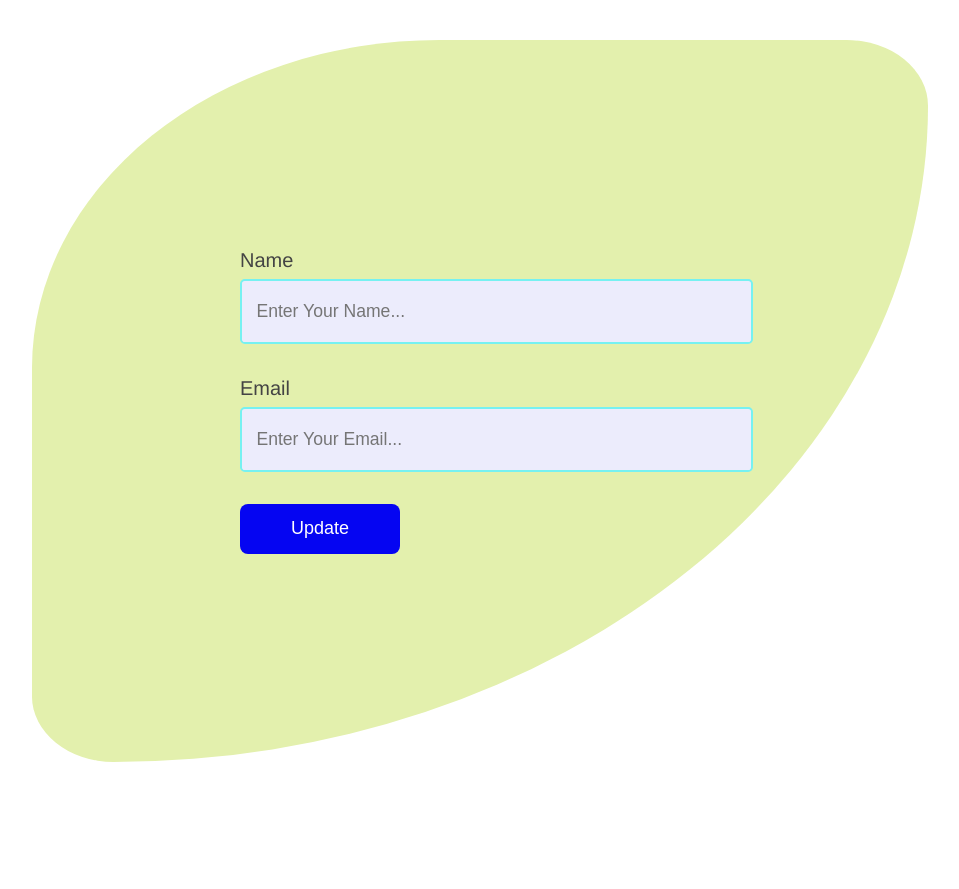
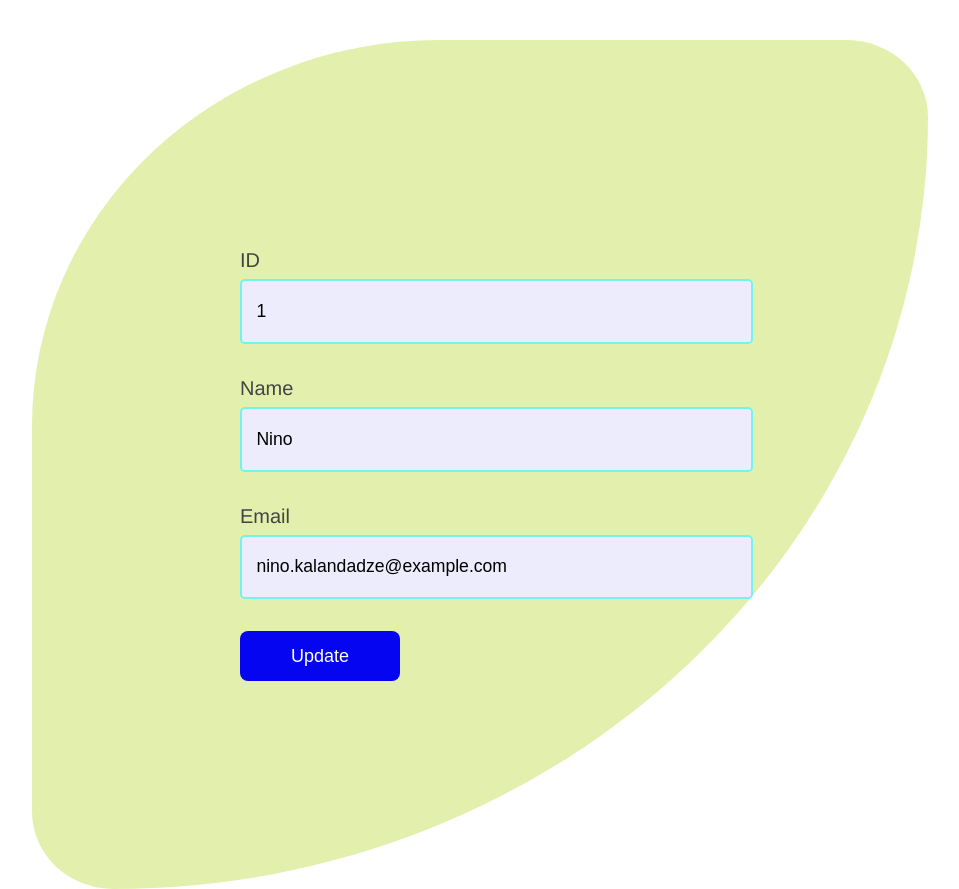
Before and after one commit to nucikk/usercrud, a React (Create React App) app: page /update/1 in a window 1280 px wide. Shown: the whole page, without its empty margins (160-1119 px from the left). Before the commit the page ends 800 px from the top, so only its background shows below. Built offline with nearby package versions, Linux system fonts and the light colour scheme; no server answers; data requests are answered from the project's data file.

Commit message:
Add update functionality to user information

```diff
--- a/src/Page/Create.jsx
+++ b/src/Page/Create.jsx
@@ -22,6 +22,7 @@ const navigate = useNavigate()
 
   return (
     <div className="form_container">
+
      <div className="form_field">
       <form onSubmit={handleSubmit}>
       <label htmlFor="Full Name">Name</label>
--- a/src/Page/Update.jsx
+++ b/src/Page/Update.jsx
@@ -1,46 +1,75 @@
-import React, { useEffect, useState } from 'react'
-import axios from 'axios';
-import { useNavigate, useParams} from "react-router-dom"
+import React, { useEffect, useState } from "react";
+import axios from "axios";
+import { useNavigate, useParams } from "react-router-dom";
+
 const Update = () => {
-  const {id} = useParams()
-  const [inputDate, setInputDate] = useState({
+  const { id } = useParams();
+  const [inputData, setInputData] = useState({
+    id: id,
     name: "",
     email: "",
-})
-const navigate = useNavigate()
+  });
+  const navigate = useNavigate();
+
   useEffect(() => {
-  axios.get('http://localhost:3030/users' + id)
-  .then(res => setInputDate(res.deta))
-  .catch(err => console.log(err))
-})
+    axios
+      .get(`http://localhost:3030/users/${id}`)
+      .then((res) => setInputData(res.data))
+      .catch((err) => console.log(err));
+  }, [id]);
 
   const handleSubmit = (e) => {
- e.preventDefault()
- axios.post('http://localhost:3030/users'+id, inputDate)
- .then(res => {
-   alert("successfully Update")
-   navigate('/')
- })
-}
+    e.preventDefault();
+    axios
+      .put(`http://localhost:3030/users/${id}`, inputData)
+      .then((res) => {
+        alert("Update successfully");
+        navigate("/");
+      });
+  };
+
   return (
     <div>
       <div className="form_container">
         <div className="form_field">
           <form onSubmit={handleSubmit}>
-      <label htmlFor="Full Name">Name</label>
-      <input type="text" name="Full Name" className="form_input" placeholder="Enter Your Name..."
-      value={inputDate.name}
-      onChange={e => setInputDate({...inputDate, name: e.target.value})}/>
+            <label htmlFor="id">ID</label>
+            <input
+              type="text"
+              name="id"
+              className="form_input"
+              placeholder="Enter Your Name..."
+              value={inputData.id}
+            />
+
+            <label htmlFor="name">Name</label>
+            <input
+              type="text"
+              name="name"
+              className="form_input"
+              placeholder="Enter Your Name..."
+              value={inputData.name}
+              onChange={(e) =>
+                setInputData({ ...inputData, name: e.target.value })
+              }
+            />
             <label htmlFor="email">Email</label>
-      <input type="email" name="email" className="form_input"  placeholder="Enter Your Email..."
-      value={inputDate.email}
-       onChange={e => setInputDate({...inputDate, email: e.target.value})}/>
+            <input
+              type="email"
+              name="email"
+              className="form_input"
+              placeholder="Enter Your Email..."
+              value={inputData.email}
+              onChange={(e) =>
+                setInputData({ ...inputData, email: e.target.value })
+              }
+            />
             <button className="submit_btn">Update</button>
           </form>
         </div>
       </div>
     </div>
-  )
-}
+  );
+};
 
-export default Update
+export default Update;
--- a/src/server/db.json
+++ b/src/server/db.json
@@ -74,6 +74,21 @@
       "name": "fd",
       "email": "ddf@gmail.com",
       "id": 13
+    },
+    {
+      "name": "ნენე",
+      "email": "nene@gmail.com",
+      "id": 14
+    },
+    {
+      "name": "ს",
+      "email": "aa-0ag@gmail.com",
+      "id": 15
+    },
+    {
+      "name": "ლიკაdd",
+      "email": "likuna11@gmail.com",
+      "id": 16
     }
   ]
 }
```
Lines whose indentation alone changed are shown as unchanged.
